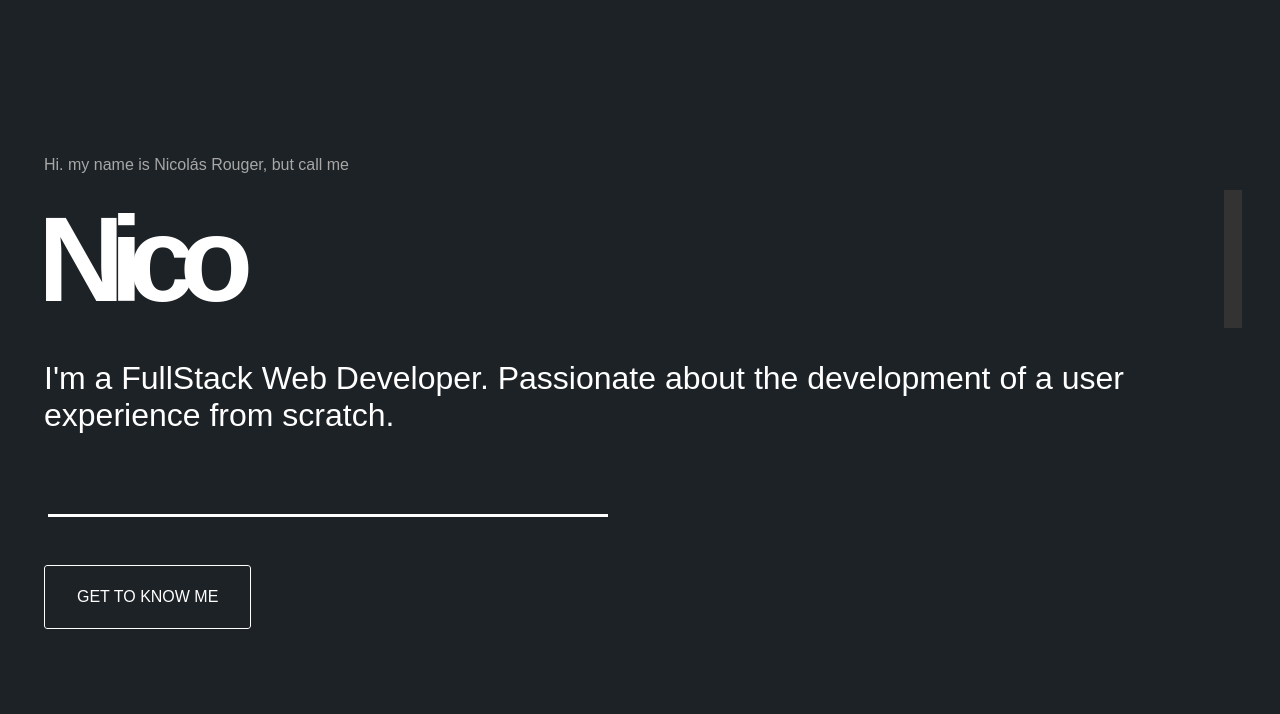
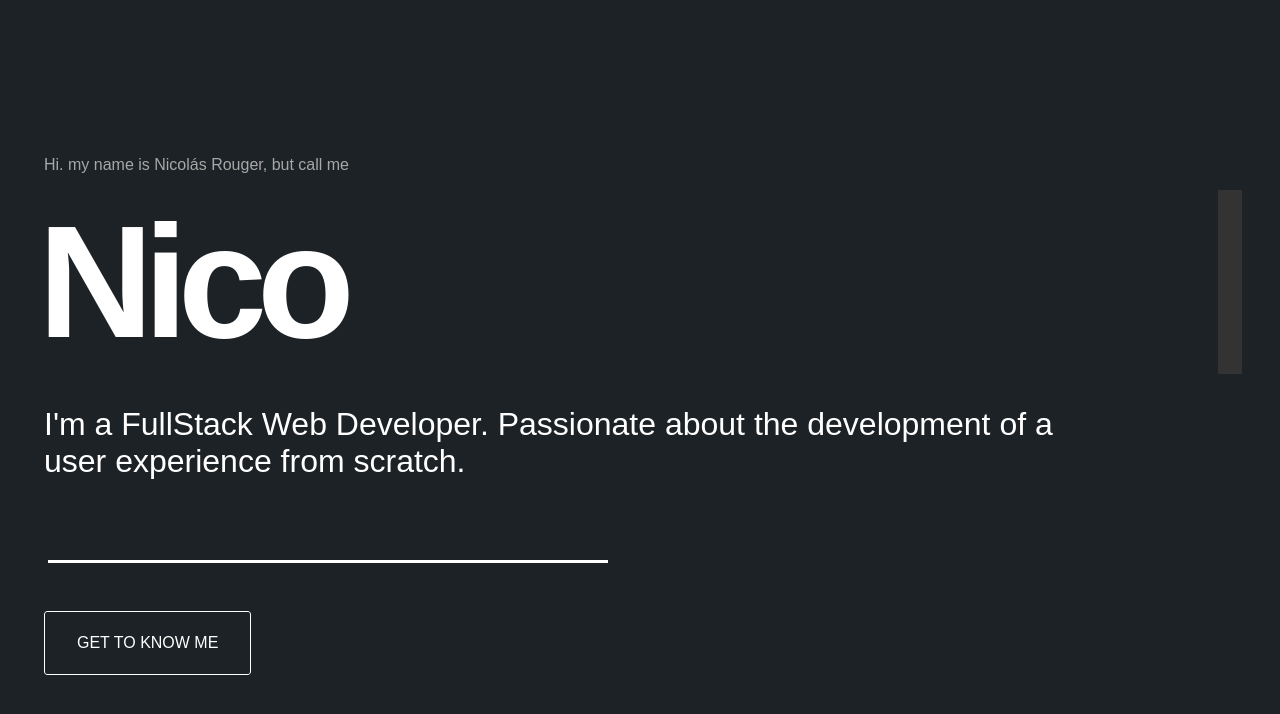
Before and after one commit to NRouger/my-portfolio, a React (Create React App) app: page / in a window 1280 px wide. Shown: the top 714 px of the page. Built offline with nearby package versions, Linux system fonts and the light colour scheme; a web font is replaced by a local one.

Commit message:
commiting last changes before deploy 2

```diff
--- a/src/styles/Home.css
+++ b/src/styles/Home.css
@@ -40,8 +40,13 @@
     padding-top: 15vh;
   }
 
+  .title-home {
+    letter-spacing: -10px;
+    font-size: 10rem;
+  }
+
   .text-mobile {
-    margin: 1em 2em 1em 0.5em;
+    padding: 0em 4em 0em 0em;
     font-size: 2em;
   }
 }
```
